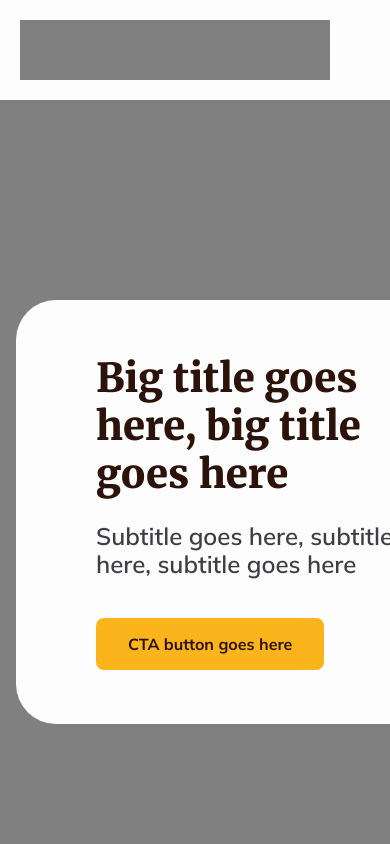
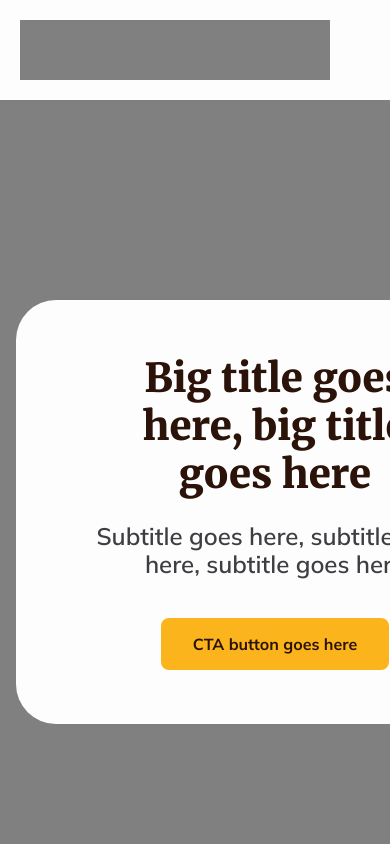
Before and after one commit to dot-slash-digital/tng-web, a Next.js app: page / in a window 390 px wide. Shown: the top 844 px of the page. Built offline with nearby package versions, Linux system fonts and the light colour scheme.

Commit message:
Responsiveness

```diff
--- a/app/styles/components/home/jumbotron.module.scss
+++ b/app/styles/components/home/jumbotron.module.scss
@@ -1,5 +1,6 @@
 @use "@colors" as colors;
 @use "@fonts" as fonts;
+@import "@breakpoints";
 
 .component {
   background-color: gray;
@@ -12,20 +13,40 @@
   border-radius: 40px;
   width: 100%;
   max-width: 730px;
+  @include breakpoint(tablet) {
+    align-items: center;
+    justify-content: center;
+    gap: 48px 36px;
+  }
+  @include breakpoint(mobile) {
+    gap: 36px 32px;
+  }
 }
 
 .title {
   @include fonts.header-1;
   color: colors.$brown-600;
   margin-bottom: 24px;
+  @include breakpoint(tablet){
+    text-align: center;
+  }
+  @include breakpoint(mobile){
+    text-align: center;
+  }
 }
 
 .subtitle {
   @include fonts.header-3;
   color: colors.$gray-300;
   margin-bottom: 40px;
+  @include breakpoint(tablet){
+    text-align:center;
+  }
 }
 
 .button {
   display: flex;
+  @include breakpoint(tablet){
+    justify-content:center;
+  }
 }
```
